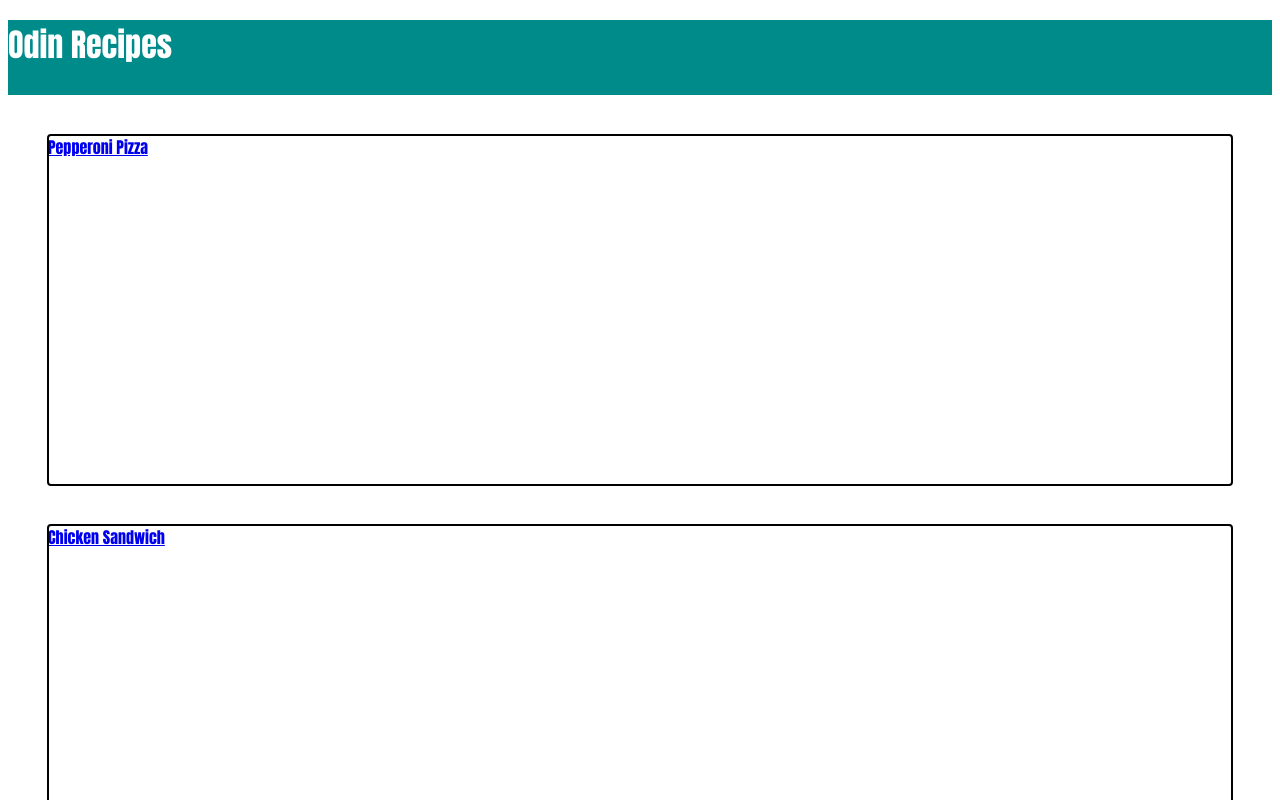
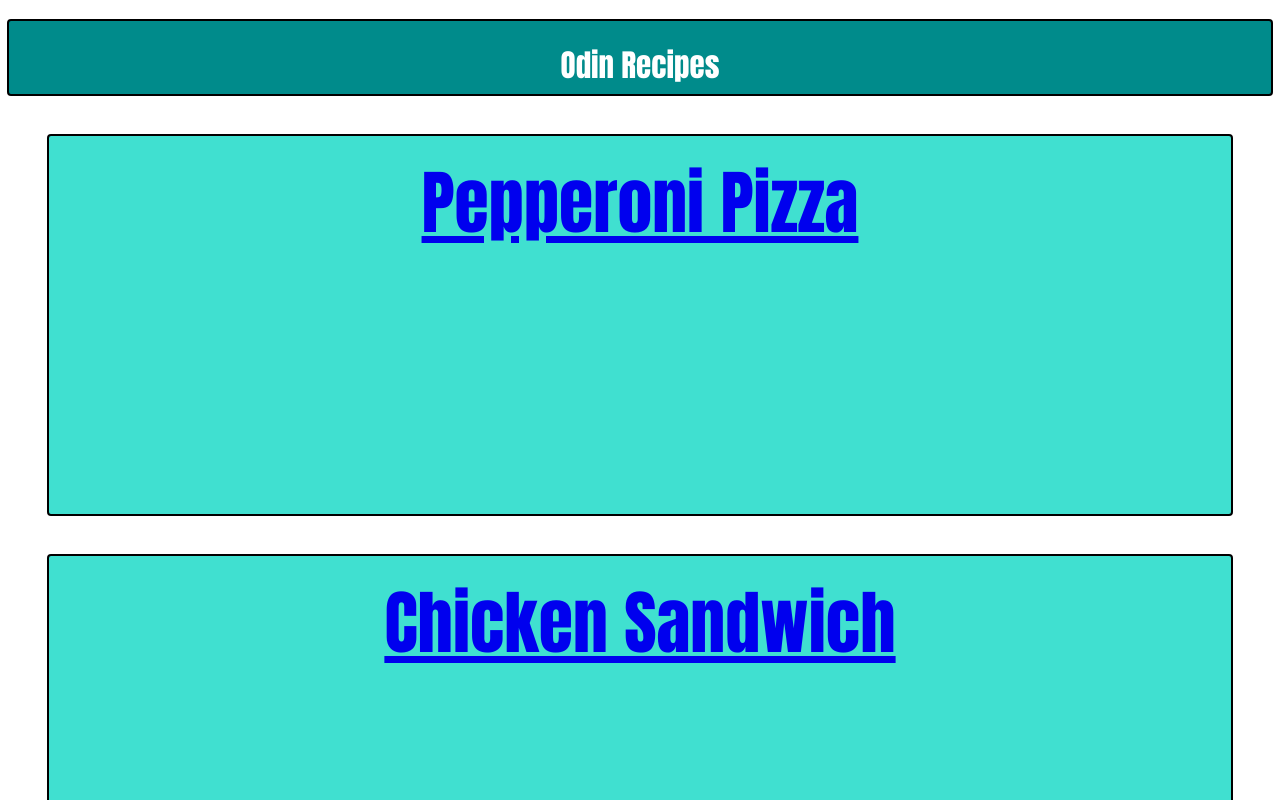
Before and after one commit to pluribus-1/odin-recipes, a plain HTML site: page index.html in a window 1280 px wide. Shown: the top 800 px of the page. Drawn offline with Linux system fonts and the light colour scheme.

Commit message:
Add styles to body and title

```diff
--- a/index.html
+++ b/index.html
@@ -10,13 +10,13 @@
         <div class="navbar">
              <h1>Odin Recipes</h1>
         </div>
-        <div class="recipe1">
+        <div class="recipe r1">
             <a href="recipes/pizza.html">Pepperoni Pizza</a>
         </div>
-        <div class="recipe2">
+        <div class="recipe r2">
             <a href="recipes/chickensandwich.html">Chicken Sandwich</a>
         </div>
-        <div class="recipe3">
+        <div class="recipe r3">
             <a href="recipes/water.html">Water</a>
         </div>
     </body>
--- a/styles.css
+++ b/styles.css
@@ -1,23 +1,27 @@
 * {
     font-family: Impact, Arial, Helvetica, sans-serif;
+    text-align: center;
 }
 
 .navbar {
     background-color: darkcyan;
     height: 75px;
     margin: 20px 0;
+    outline: auto;
 }
 
 h1 {
-    display: inline;
+    display: inline-block;
     color: white;
-    font-size: 32px;
+    font-size: 31px;
+    margin: 22px 0;
 }
 
-.recipe1,
-.recipe2,
-.recipe3 {
+.recipe {
     height: 350px;
     outline: auto;
-    margin: 40px
+    margin: 40px;
+    padding: 15px;
+    background-color: turquoise;
+    font-size: 70px;
 }
```
